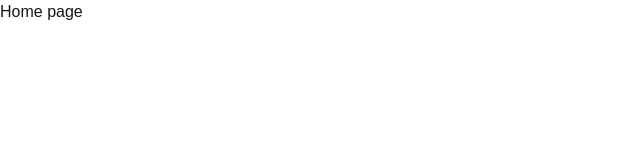
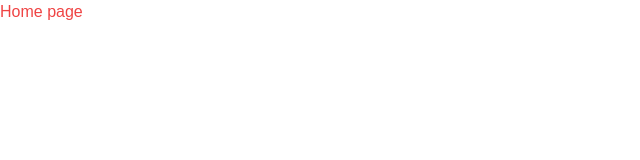
Before and after one commit to Abimael-Pereira/next-finance-ai, a Next.js app: page / in a window 1280 px wide. Shown: the top 160 px of the page, without its empty margins (0-640 px from the left). Built offline with nearby package versions, Linux system fonts and the light colour scheme.

Commit message:
chore: add tailwind prettier and imports/exports eslint sort plugin

```diff
--- a/app/layout.tsx
+++ b/app/layout.tsx
@@ -1,6 +1,7 @@
+import "./globals.css";
+
 import type { Metadata } from "next";
 import localFont from "next/font/local";
-import "./globals.css";
 
 const geistSans = localFont({
   src: "./fonts/GeistVF.woff",
--- a/app/page.tsx
+++ b/app/page.tsx
@@ -1,3 +1,3 @@
 export default function Home() {
-  return <h1>Home page</h1>;
+  return <h1 className="text-red-500">Home page</h1>;
 }
--- a/package.json
+++ b/package.json
@@ -20,7 +20,10 @@
     "@types/react-dom": "^18",
     "eslint": "^8",
     "eslint-config-next": "14.2.32",
+    "eslint-plugin-simple-import-sort": "^12.1.1",
     "postcss": "^8",
+    "prettier": "^3.6.2",
+    "prettier-plugin-tailwindcss": "^0.6.14",
     "prisma": "^5.21.1",
     "tailwindcss": "^3.4.1",
     "tsx": "^4.20.5",
```
Also changed, not shown: .eslintrc.json, .prettierrc.json (added), 1 other file (tests, documents, lock files or other folders).
